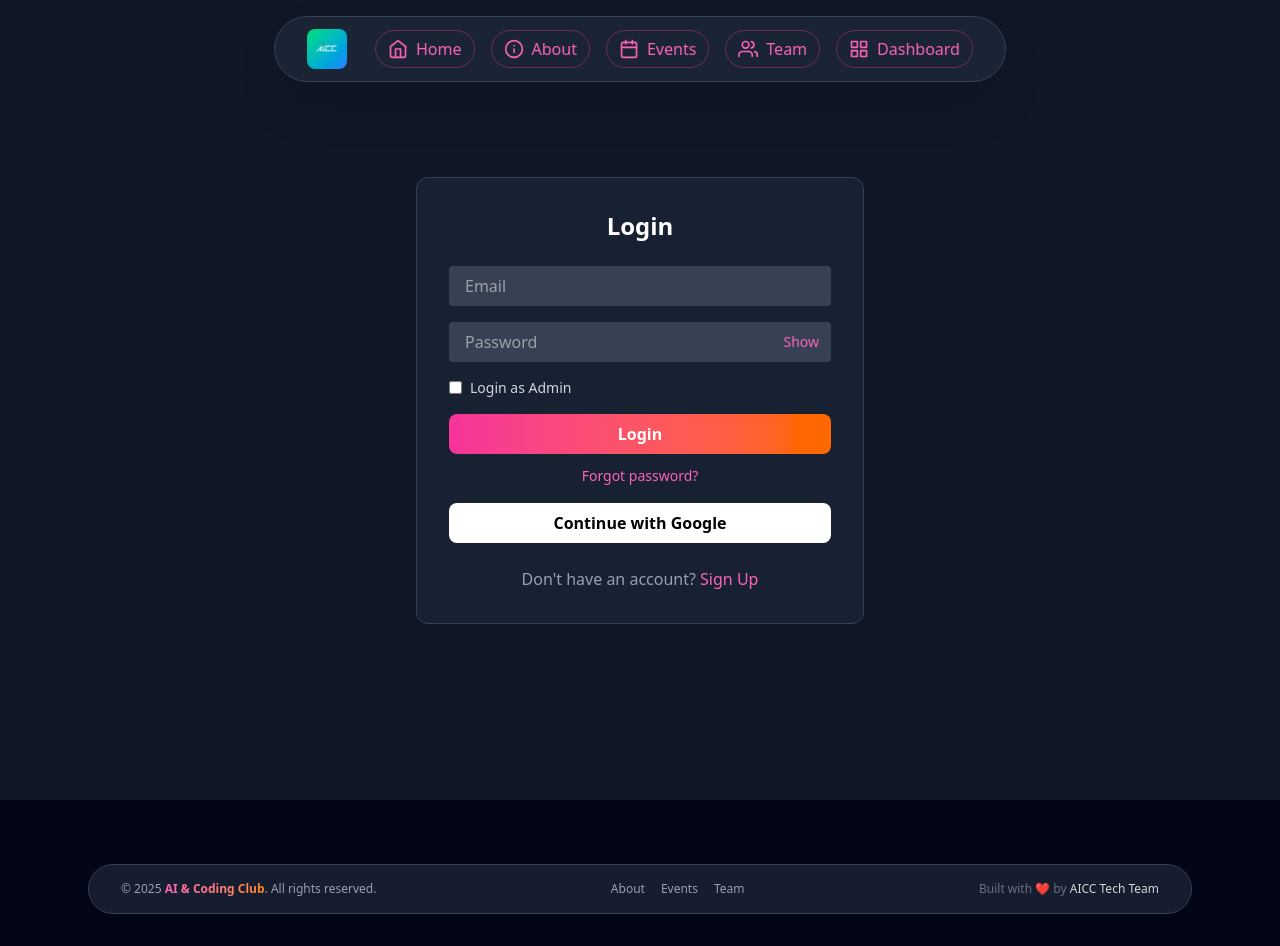
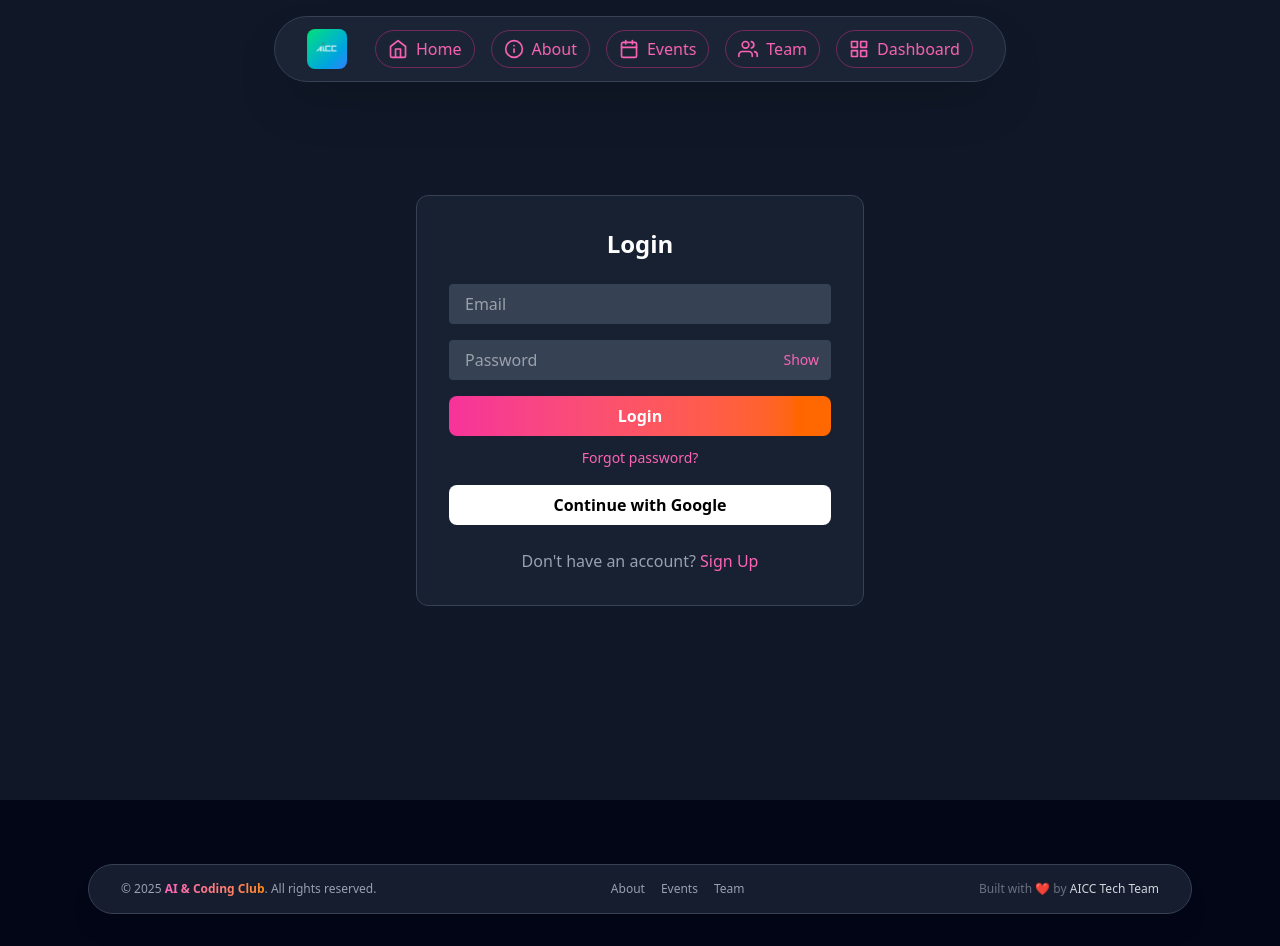
Before and after one commit to Varun-Rane/AICC-Club-Website, a React (Vite) app: page /auth in a window 1280 px wide. Built offline with nearby package versions, Linux system fonts and the light colour scheme; no server answers.

Commit message:
remove admin checkbox and rely on role-based access

```diff
--- a/src/pages/AuthPage.jsx
+++ b/src/pages/AuthPage.jsx
@@ -11,7 +11,6 @@ const AuthPage = ({ setUser }) => {
 
   const [isLogin, setIsLogin] = useState(true);
   const [showPassword, setShowPassword] = useState(false);
-  const [loginAsAdmin, setLoginAsAdmin] = useState(false);
 
   const [error, setError] = useState("");
   const [success, setSuccess] = useState("");
@@ -74,22 +73,10 @@ const AuthPage = ({ setUser }) => {
 
         if (!profile) throw new Error("Profile not found");
 
-        // ❌ user trying admin without checkbox
-        if (profile.role === "admin" && !loginAsAdmin) {
-          await supabase.auth.signOut();
-          throw new Error("Please select 'Login as Admin' to access admin panel");
-        }
-
-        // ❌ checkbox checked but not admin
-        if (loginAsAdmin && profile.role !== "admin") {
-          await supabase.auth.signOut();
-          throw new Error("You are not authorized as Admin");
-        }
-
         const fullUser = { ...user, ...profile };
         setUser(fullUser);
 
-        // ✅ FINAL REDIRECT
+        // ✅ REDIRECT BASED ON ROLE
         if (profile.role === "admin") {
           navigate("/admin/dashboard");
         } else {
@@ -203,18 +190,6 @@ const AuthPage = ({ setUser }) => {
             </button>
           </div>
 
-          {/* ✅ LOGIN AS ADMIN */}
-          {isLogin && (
-            <label className="flex items-center gap-2 text-sm text-gray-300">
-              <input
-                type="checkbox"
-                checked={loginAsAdmin}
-                onChange={(e) => setLoginAsAdmin(e.target.checked)}
-              />
-              Login as Admin
-            </label>
-          )}
-
           <button
             type="submit"
             disabled={loading}
```
